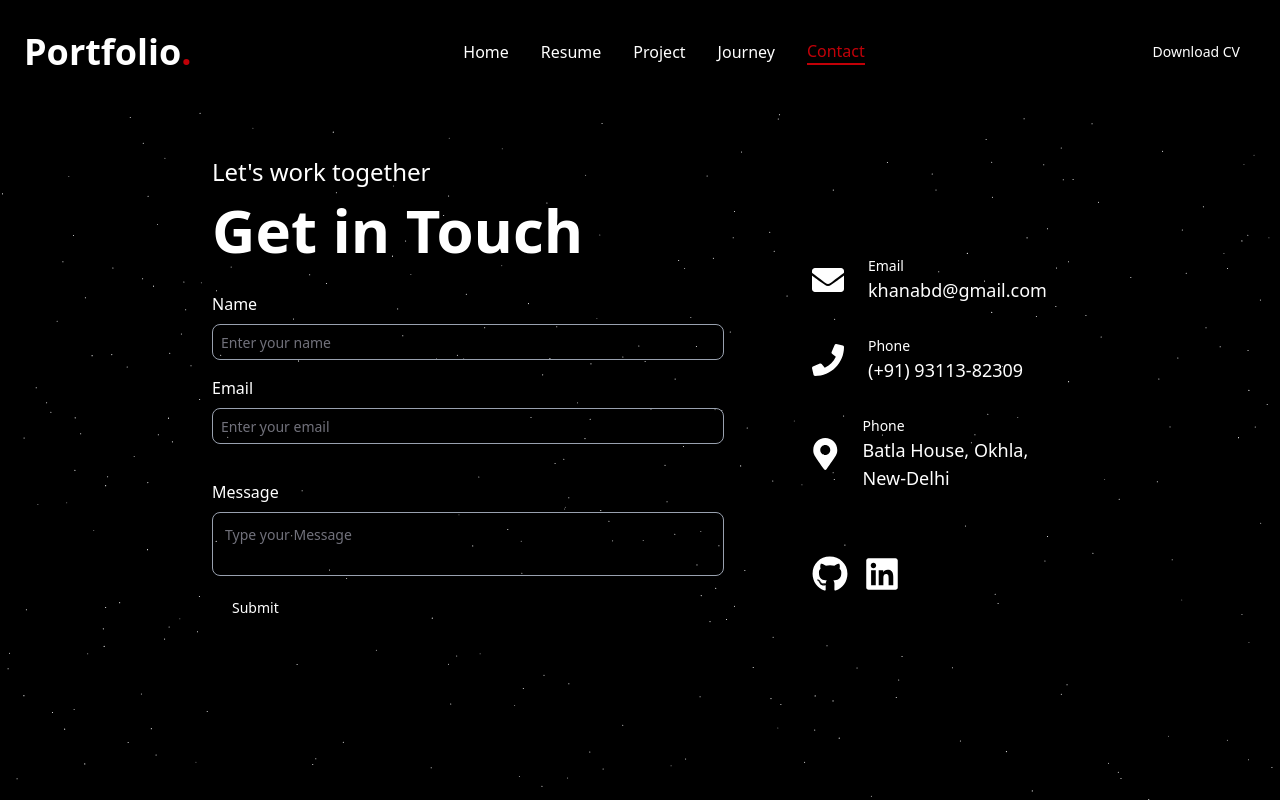
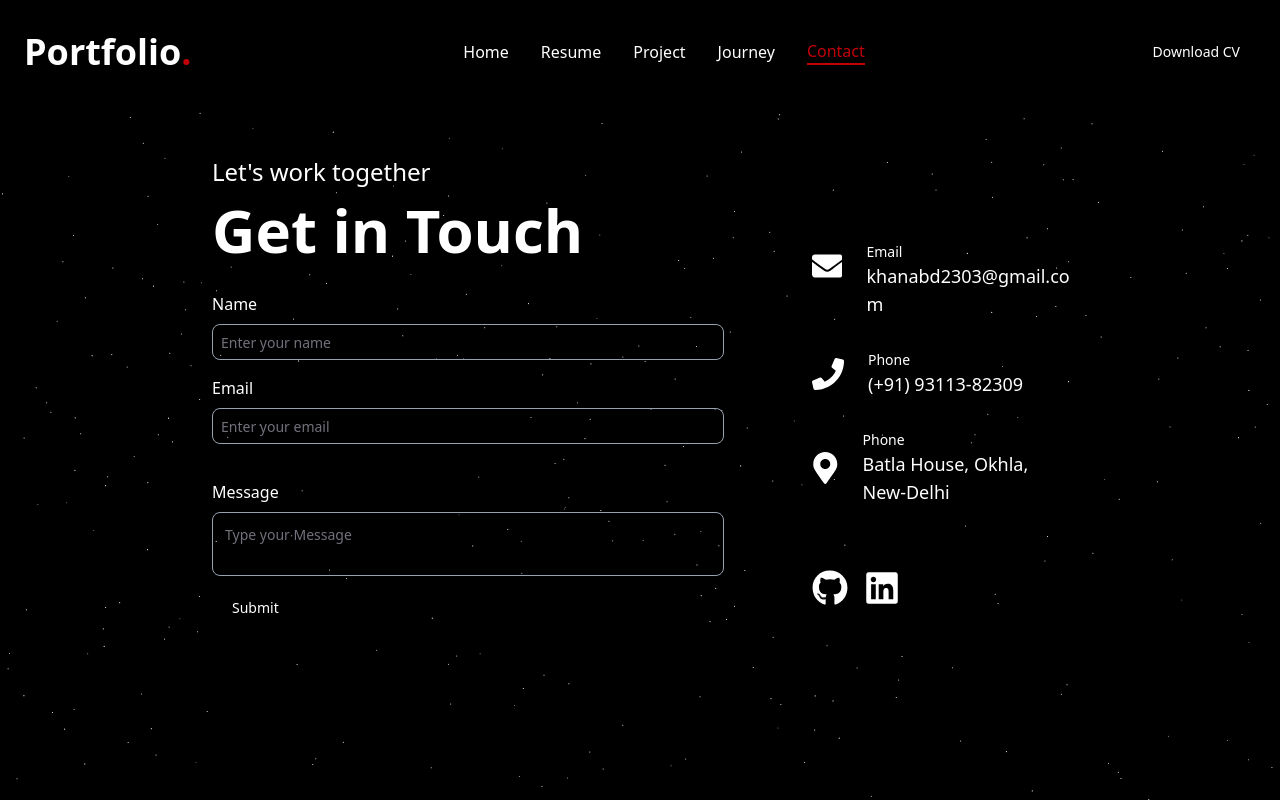
Before and after one commit to abdullahshamshad03/MyPortfolio, a Next.js app: page /contact in a window 1280 px wide. Built offline with nearby package versions, Linux system fonts and the light colour scheme.

Commit message:
final changes

```diff
--- a/app/contact/page.jsx
+++ b/app/contact/page.jsx
@@ -73,7 +73,7 @@ const Contact = () => {
                             <FaEnvelope className='w-10 h-10 lg:w-12 lg:h-12 text-white p-2'/>
                             <div>
                                 <span className='text-sm lg:text-md block'>Email</span>
-                                <p className='text-base lg:text-lg break-all'>khanabd@gmail.com</p>
+                                <p className='text-base lg:text-lg break-all'>khanabd2303@gmail.com</p>
                             </div>
                         </div>
                         <div className='flex gap-4 justify-start items-center'>
```
